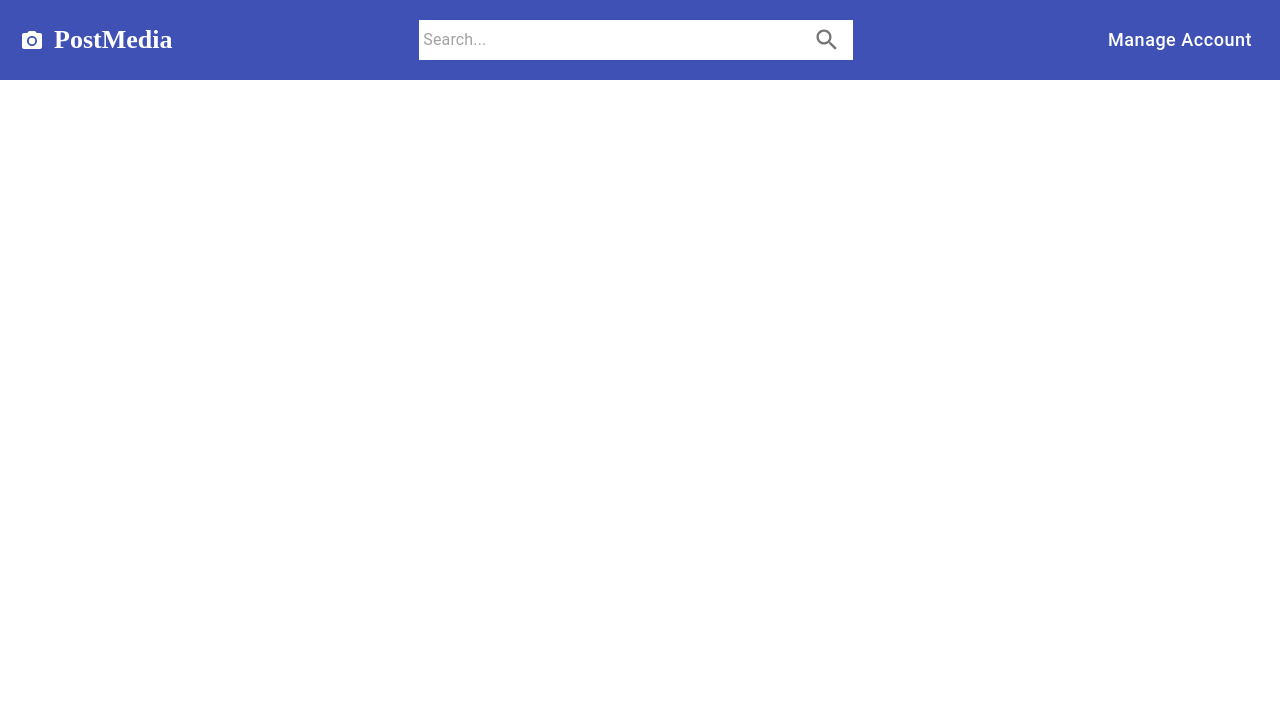
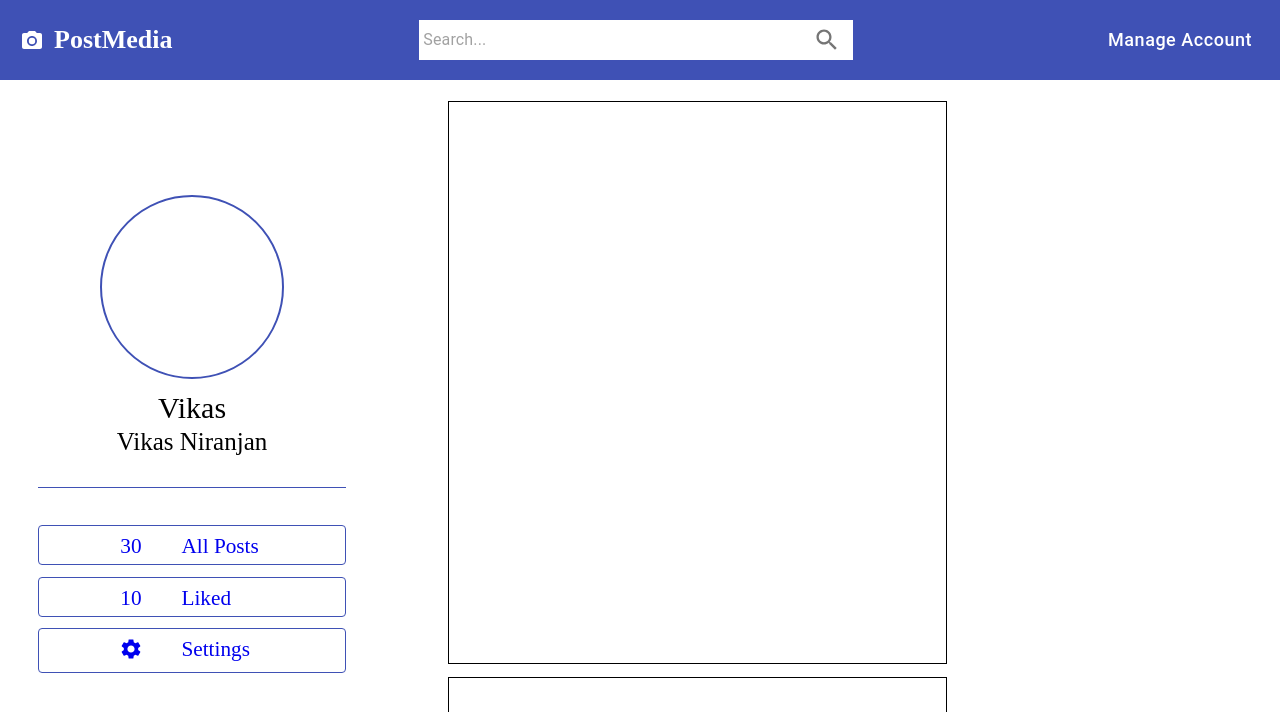
Before and after one commit to VikasN37/PostMedia-Client, a React (Vite) app: page /app in a window 1280 px wide. Shown: the top 712 px of the page. Built offline with nearby package versions, Linux system fonts and the light colour scheme.

Commit message:
app layout completed

```diff
--- a/src/App.jsx
+++ b/src/App.jsx
@@ -4,11 +4,13 @@ import { NotFoundPage } from "./pages/NotFound/NotFound";
 import LoginPage from "./pages/Login/Login";
 import LandingPage from "./pages/LandingPage/Landing";
 import Homepage from "./pages/Homepage/Home";
+import SideBar from "./containers/SideBar/Sidebar";
 
 function App() {
   return (
     <BrowserRouter>
       <Routes>
+        <Route path="sidebar" element={<SideBar />} />
         <Route path="/" element={<LandingPage />} />
         <Route path="login" element={<LoginPage />} />
         <Route path="signup" element={<SignUpPage />} />
--- a/src/containers/NavBar/NavBar.jsx
+++ b/src/containers/NavBar/NavBar.jsx
@@ -16,8 +16,9 @@ import MenuIcon from "@mui/icons-material/Menu";
 import MoreVertIcon from "@mui/icons-material/MoreVert";
 import { useState } from "react";
 
-function NavBar() {
+function NavBar({ openDrawer, setOpenDrawer }) {
   const classes = useStyles();
+  console.log(openDrawer, "in navBar");
   const [open, setOpen] = useState(false);
   const down700 = useMediaQuery("(max-width:700px)");
   return (
@@ -29,7 +30,9 @@ function NavBar() {
     >
       <Grid item className={classes.logo}>
         {down700 ? (
-          <MenuIcon />
+          <IconButton onClick={() => setOpenDrawer(!openDrawer)}>
+            <MenuIcon />
+          </IconButton>
         ) : (
           <>
             <Box display={"inline"} marginTop={"8px"}>
--- a/src/containers/SideBar/Sidebar.jsx
+++ b/src/containers/SideBar/Sidebar.jsx
@@ -0,0 +1,75 @@
+import { Divider } from "@material-ui/core";
+import { Box, Grid } from "@mui/material";
+import { NavLink } from "react-router-dom";
+import SettingsIcon from "@mui/icons-material/Settings";
+import { useStyles } from "./style";
+
+function SideBar() {
+  const classes = useStyles();
+  return (
+    <Grid
+      container
+      flexDirection="column"
+      justifyContent="center"
+      alignItems="center"
+      className={classes.profileSection}
+    >
+      <Grid
+        container
+        item
+        direction="column"
+        alignItems="center"
+        justifyContent="center"
+        className={classes.profilePart}
+        gap={1.5}
+      >
+        <Grid item className={classes.profilePhoto}></Grid>
+
+        <Grid
+          container
+          item
+          flexDirection="column"
+          justifyContent="center"
+          alignItems="center"
+          className={classes.nameSection}
+        >
+          <Box className={classes.username}>Vikas</Box>
+          <Box className={classes.name}>Vikas Niranjan</Box>
+        </Grid>
+      </Grid>
+      <Divider orientation="horizontal" className={classes.divider} />
+      <Grid
+        item
+        container
+        flexDirection="column"
+        justifyContent="center"
+        alignItems="center"
+      >
+        <NavLink to="games" className={classes.buttons}>
+          <Box className={classes.btnCount}>
+            <Box className={classes.btnCountText}>30</Box>
+          </Box>
+          <Box className={classes.btnText}>All Posts</Box>
+        </NavLink>
+        <NavLink to="friends" className={classes.buttons}>
+          <Box className={classes.btnCount}>
+            <Box className={classes.btnCountText}>10</Box>
+          </Box>
+          <Box className={classes.btnText}>Liked</Box>
+        </NavLink>
+        <NavLink to="groups" className={classes.buttons}>
+          <Box className={classes.btnCount}>
+            <Box className={classes.btnCountText}>
+              <SettingsIcon
+                sx={{ fontSize: "clamp(14px, 12px + 1vw + 0.3vh, 24px)" }}
+              />
+            </Box>
+          </Box>
+          <Box className={classes.btnText}>Settings</Box>
+        </NavLink>
+      </Grid>
+    </Grid>
+  );
+}
+
+export default SideBar;
--- a/src/containers/SideBar/style.jsx
+++ b/src/containers/SideBar/style.jsx
@@ -0,0 +1,107 @@
+import { makeStyles } from "@material-ui/core/styles";
+
+export const useStyles = makeStyles((theme) => ({
+  profileSection: {
+    height: "100%",
+    width: "100%",
+    gap: "clamp(10px, -5px + 4vh, 28px)",
+    [theme.breakpoints.down("sm")]: {
+      margin: "20px 0px",
+      gap: "15px",
+    },
+  },
+  profilePart: {
+    width: "100%",
+    marginBottom: "0.4vh",
+  },
+  profilePhoto: {
+    width: "clamp(50px, 40px + 5vw + 10vh, 250px)",
+    border: `2px solid ${theme.palette.primary.main}`,
+    height: "clamp(50px, 40px + 5vw + 10vh, 250px)",
+    borderRadius: "50%",
+  },
+  username: {
+    fontSize: "clamp(20px, 12px + 1.1vw + 1vh, 30px)",
+    fontWeight: "400",
+    marginBottom: "0.4vh",
+    [theme.breakpoints.down("md")]: {
+      fontWeight: "300",
+    },
+    "@media (max-height: 400px)": {
+      marginBottom: "0px",
+    },
+  },
+  name: {
+    fontSize: "clamp(15px, 10px + 1vw + 1vh, 25px )",
+    fontWeight: "300",
+    [theme.breakpoints.down("md")]: {
+      fontWeight: "200",
+    },
+    marginBottom: "0.5vh",
+    "@media (max-height: 400px)": {
+      marginBottom: "0px",
+    },
+  },
+  nameSection: {
+    width: "100%",
+    overflow: "auto",
+    [theme.breakpoints.down("sm")]: {
+      width: "auto",
+    },
+    [theme.breakpoints.down(280)]: {
+      alignItems: "center",
+    },
+  },
+  buttons: {
+    textDecoration: "none",
+    fontSize: "clamp(12px, 7px + 0.8vw + 0.5vh, 24px )",
+    marginBottom: "clamp(5px, 2px + 1.2vh, 12px)",
+    borderRadius: "4px",
+    padding: "clamp(4px, 2px + 0.8vh, 8px) 0px clamp(3px, 1px + 0.6vh, 5px)",
+    gap: "clamp(5px, 2px + 2.5vh, 20px)",
+    display: "flex",
+    justifyContent: "center",
+    width: "80%",
+    border: `1px solid ${theme.palette.primary.main}`,
+    fontWeight: "400",
+    "&.active": {
+      backgroundColor: "red",
+    },
+    [theme.breakpoints.down("md")]: {
+      fontWeight: "300",
+    },
+    [theme.breakpoints.down("sm")]: {
+      padding: "6px 0px 4px",
+      marginBottom: "5px",
+      gap: "15px",
+    },
+    "@media (max-height: 400px)": {
+      marginBottom: "6px",
+    },
+  },
+  btnCount: {
+    fontSize: "inherit",
+    width: "40%",
+    display: "flex",
+    justifyContent: "flex-end",
+  },
+  btnCountText: {
+    textAlign: "center",
+    minWidth: "50%",
+    color: "inherit",
+    fontSize: "inherit",
+  },
+  btnText: {
+    textAlign: "left",
+    flexGrow: "1",
+    color: "inherit",
+    fontSize: "inherit",
+  },
+  divider: {
+    color: "black",
+    backgroundColor: theme.palette.primary.main,
+    height: "1px",
+    marginBottom: "clamp(3px, 1px + 1.2vh, 10px)",
+    width: "80%",
+  },
+}));
--- a/src/pages/Homepage/Home.jsx
+++ b/src/pages/Homepage/Home.jsx
@@ -1,13 +1,39 @@
-import { Grid } from "@mui/material";
+import { Box, Grid, useMediaQuery } from "@mui/material";
 import { useStyles } from "./style";
 import NavBar from "../../containers/NavBar/NavBar";
+import SideBar from "../../containers/SideBar/Sidebar";
+import { useState } from "react";
 
 function Homepage() {
   const classes = useStyles();
+  const down700 = useMediaQuery("(max-width:700px)");
+  const [openDrawer, setOpenDrawer] = useState(false);
+  console.log(openDrawer, "in homepage");
   return (
     <Grid container className={classes.page}>
-      <Grid item className={classes.navBar}>
-        <NavBar />
+      <Grid container item className={classes.navBar}>
+        <NavBar openDrawer={openDrawer} setOpenDrawer={setOpenDrawer} />
+      </Grid>
+      <Grid container item className={classes.appLayout}>
+        <Grid
+          item
+          className={openDrawer ? classes.hiddenSideBar : classes.sideBar}
+        >
+          <SideBar />
+        </Grid>
+        <Grid
+          container
+          item
+          width={down700 ? "100%" : "65%"}
+          className={classes.contentBar}
+          // justifyContent="center"
+          alignItems={"center"}
+        >
+          <Box className={classes.cardContainer}></Box>
+          <Box className={classes.cardContainer}></Box>
+          <Box className={classes.cardContainer}></Box>
+          <Box className={classes.cardContainer}></Box>
+        </Grid>
       </Grid>
     </Grid>
   );
--- a/src/pages/Homepage/style.jsx
+++ b/src/pages/Homepage/style.jsx
@@ -7,4 +7,51 @@ export const useStyles = makeStyles((theme) => ({
     width: "100%",
     height: "10%",
   },
+  appLayout: {
+    height: "88%",
+    justifyContent: "space-between",
+    position: "relative",
+  },
+  sideBar: {
+    width: "30%",
+    // height: "85%",
+    minHeight: "350px",
+    overflow: "auto",
+    [theme.breakpoints.down(700)]: {
+      display: "none",
+    },
+  },
+  hiddenSideBar: {
+    height: "100%",
+    zIndex: 2,
+    backgroundColor: "white",
+    [theme.breakpoints.down(700)]: {
+      width: "40%",
+    },
+    [theme.breakpoints.down(400)]: {
+      width: "100%",
+    },
+  },
+  contentBar: {
+    width: "65%",
+    height: "100%",
+    overflow: "auto",
+    justifyContent: "flex-start",
+    [theme.breakpoints.down(700)]: {
+      justifyContent: "center",
+      position: "absolute",
+    },
+  },
+  cardContainer: {
+    marginTop: "max(1vh,1vw)",
+    height: "80%",
+    width: "60%",
+    border: "1px solid black",
+    [theme.breakpoints.down(700)]: {
+      width: "95%",
+      justifyContent: "center",
+      // height: "70%",
+      // position: "absolute",
+    },
+  },
 }));
--- a/src/pages/LandingPage/style.jsx
+++ b/src/pages/LandingPage/style.jsx
@@ -40,7 +40,7 @@ export const useStyles = makeStyles((theme) => ({
   navButtons: {
     padding: "5px",
     width: "25%",
-    color: "theme.palette.primary.contrastText",
+    color: theme.palette.primary.contrastText,
     backgroundColor: theme.palette.primary.main,
     fontSize: "clamp(13px , 10px + 0.5vw + 0.5vh , 20px )",
     border: "none",
@@ -71,7 +71,7 @@ export const useStyles = makeStyles((theme) => ({
 
   button: {
     fontSize: "clamp(12px , 10px + 1vw + 0.5vh , 20px )",
-    color: "theme.palette.primary.contrastText",
+    color: theme.palette.primary.contrastText,
     backgroundColor: theme.palette.primary.main,
     padding: "clamp(6px , 4px + 1vw , 10px )",
     textTransform: "none",
@@ -98,7 +98,7 @@ export const useStyles = makeStyles((theme) => ({
 
   footer: {
     padding: "clamp(20px, 15px + 1vw, 30px)",
-    color: "theme.palette.primary.contrastText",
+    color: theme.palette.primary.contrastText,
     overflow: "auto",
   },
   footerHeading: {
--- a/src/pages/Login/style.jsx
+++ b/src/pages/Login/style.jsx
@@ -14,7 +14,7 @@ export const useStyles = makeStyles((theme) => ({
     alignItems: "center",
     fontSize: "clamp(14px , 10px + 0.5vw + 0.5vh , 25px)",
     backgroundColor: theme.palette.primary.main,
-    color: "theme.palette.primary.contrastText",
+    color: theme.palette.primary.contrastText,
     [theme.breakpoints.down(280)]: {
       justifyContent: "flex-start",
     },
@@ -48,7 +48,7 @@ export const useStyles = makeStyles((theme) => ({
     height: "clamp(24px , 12px + 1vw + 2vh , 48px)",
     fontSize: "clamp(14px , 7px + 0.7vw + 0.3vh , 20px)",
     backgroundColor: theme.palette.primary.main,
-    color: "theme.palette.primary.contrastText",
+    color: theme.palette.primary.contrastText,
     border: "none",
     cursor: "pointer",
   },
--- a/src/pages/NotFound/style.jsx
+++ b/src/pages/NotFound/style.jsx
@@ -30,7 +30,7 @@ export const useStyles = makeStyles((theme) => ({
   },
   button: {
     fontSize: "clamp(12px , 10px + 0.5vw + 0.5vh , 18px )",
-    color: "theme.palette.primary.contrastText",
+    color: theme.palette.primary.contrastText,
     padding: "clamp(6px , 4px + 1vw , 10px )",
     height: "100%",
 
```
Also changed, not shown: src/pages/LandingPage/Landing.jsx (+4 -4 lines).
